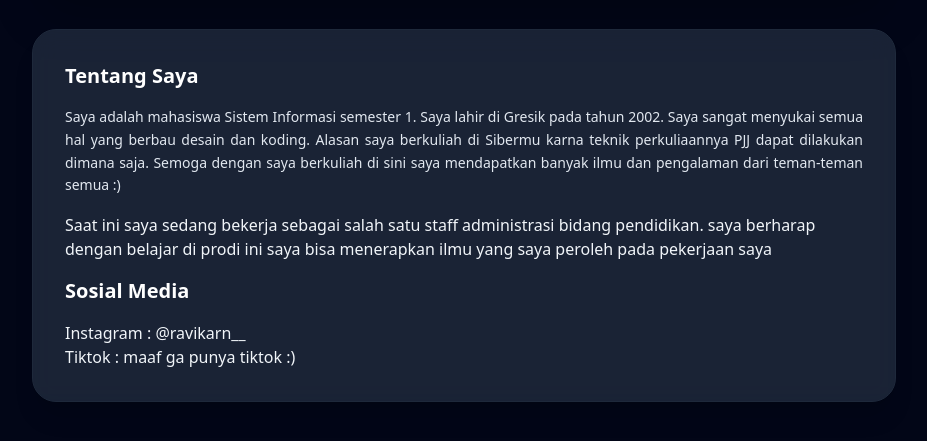
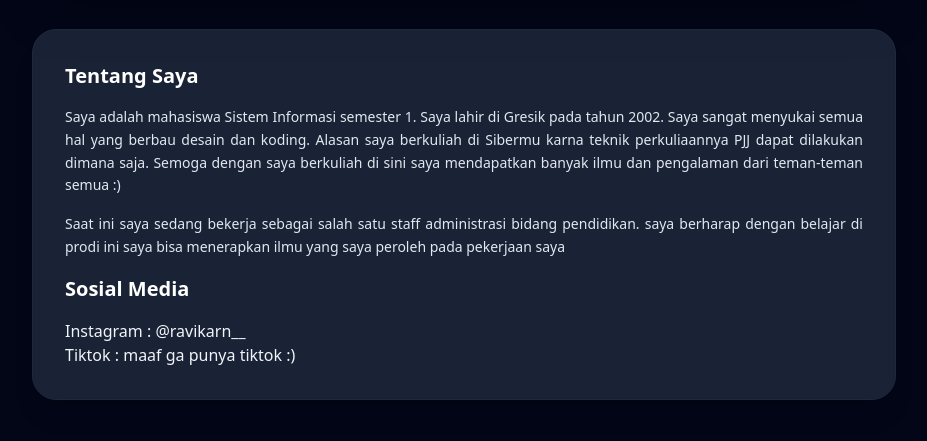
Before and after one commit to rafika20260200129-bit/rafika-tugas1matkulpemrogramanwebdinamis, a plain HTML site: page index.html in a window 1280 px wide. Shown: the part 185-626 px from the top of the page, without its empty margins (176-1103 px from the left). Drawn offline with nearby package versions, Linux system fonts and the light colour scheme.

Commit message:
Update index.html

```diff
--- a/index.html
+++ b/index.html
@@ -68,7 +68,10 @@
     text-sm
     text-justify leading-relaxed">Saya adalah mahasiswa Sistem Informasi semester 1. Saya lahir di Gresik pada tahun 2002. Saya sangat menyukai semua hal yang berbau desain dan koding. Alasan saya  berkuliah di Sibermu karna teknik perkuliaannya PJJ dapat dilakukan dimana saja. Semoga dengan saya berkuliah di sini saya mendapatkan banyak ilmu dan pengalaman dari teman-teman semua :)</p>
 
-    <p>Saat ini saya sedang bekerja sebagai salah satu staff administrasi bidang pendidikan. saya berharap dengan belajar di prodi ini saya bisa menerapkan ilmu yang saya peroleh pada pekerjaan saya</p>
+    <p  class="
+    text-slate-200
+    text-sm
+    text-justify leading-relaxed">Saat ini saya sedang bekerja sebagai salah satu staff administrasi bidang pendidikan. saya berharap dengan belajar di prodi ini saya bisa menerapkan ilmu yang saya peroleh pada pekerjaan saya</p>
 
          <h3 class="
      text-xl font-bold
```
